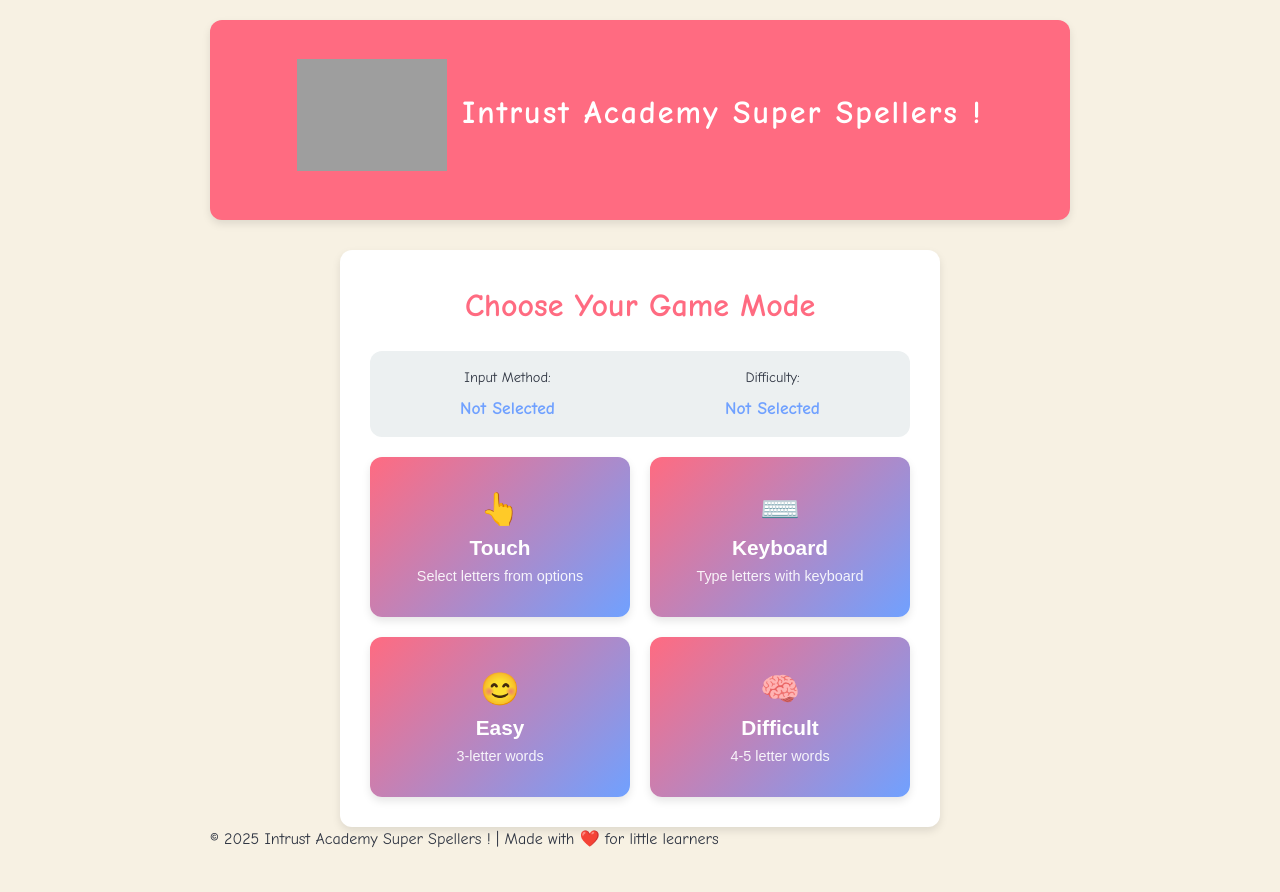
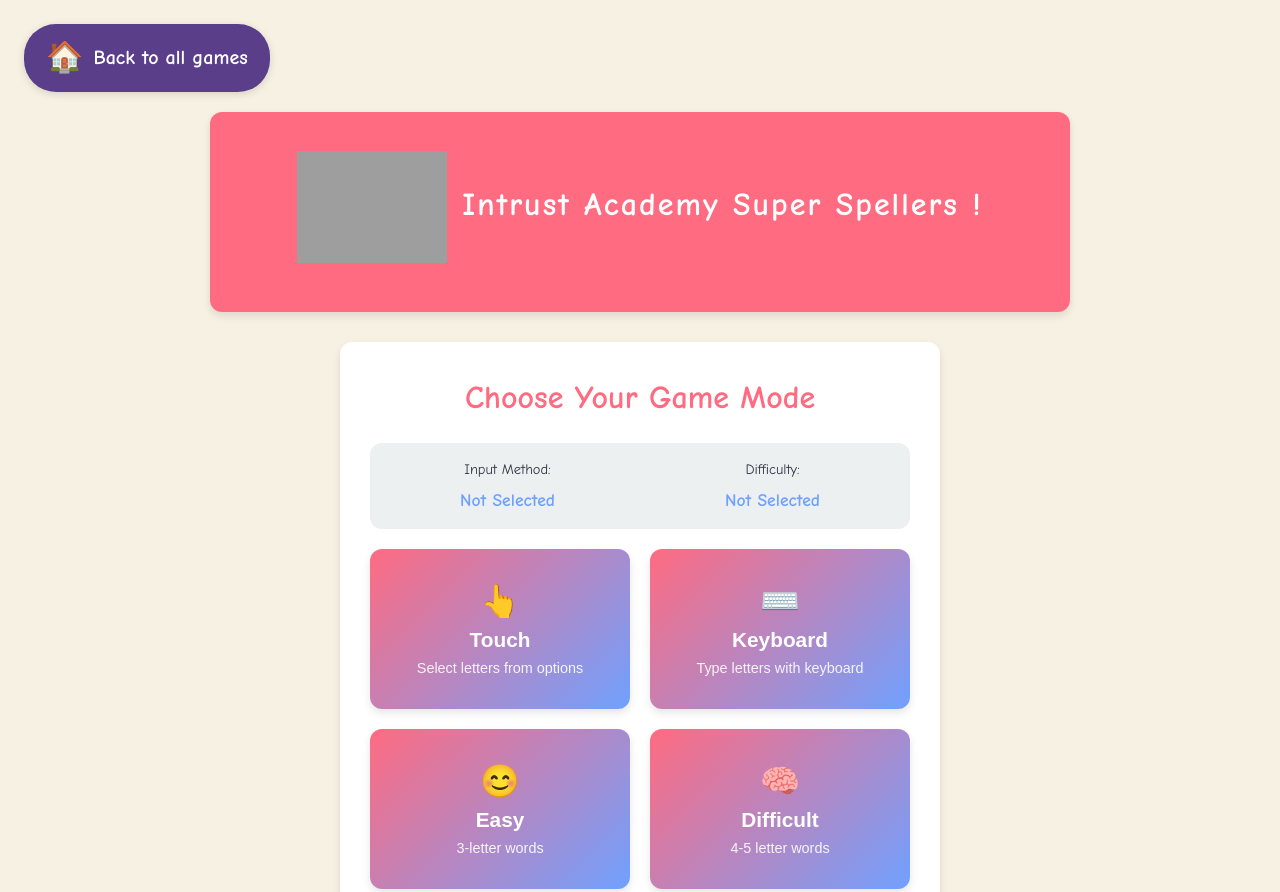
Before and after one commit to trmlearningvibes/learn-with-Tara, a plain HTML site: page intrust spelling/index.html in a window 1280 px wide. Shown: the top 892 px of the page. Drawn offline with Linux system fonts and the light colour scheme; grey boxes are pictures that could not be loaded.

Commit message:
added back to home for intrust spelling
Signed-off-by: trmlearningvibes <tulasimenon.1988@gmail.com>

```diff
--- a/intrust spelling/index.html
+++ b/intrust spelling/index.html
@@ -7,7 +7,12 @@
     <link rel="stylesheet" href="styles.css">
     <link href="https://fonts.googleapis.com/css2?family=Comic+Neue:wght@400;700&display=swap" rel="stylesheet">
 </head>
-<body>    <div class="app-container">
+<body>
+     <a href="../index.html" class="home-link" style="display:flex;align-items:center;gap:10px;margin:24px 0 0 24px;padding:10px 22px;font-size:1.25rem;font-weight:bold;color:#fff;background:#5a3e8a;border-radius:32px;text-decoration:none;box-shadow:0 2px 8px #0002;transition:background 0.2s;max-width:max-content;">
+        <span style="font-size:1.5em;">🏠</span>
+        <span>Back to all games</span>
+    </a>
+    <div class="app-container">
         <header>            <div class="logo-container">
                 <div class="intrust-logo">
                     <img src="intrust_logo.png" alt="Intrust Academy logo">
```
